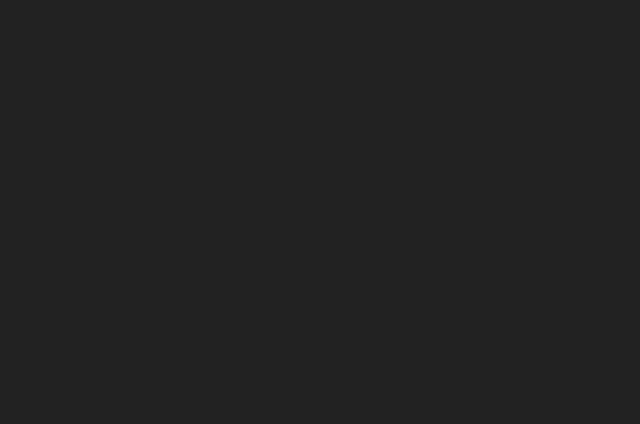
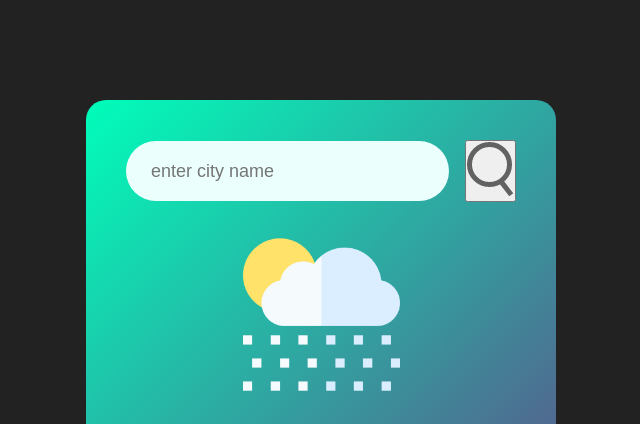
Before and after one commit to NathalieHimaya/WebDevPractice, a plain HTML site: page weather-app/index.html in a window 1280 px wide. Shown: the top 424 px of the page, without its empty margins (319-959 px from the left). Drawn offline with Linux system fonts and the light colour scheme.

Commit message:
Created Card

```diff
--- a/weather-app/index.html
+++ b/weather-app/index.html
@@ -9,7 +9,19 @@
         <meta name="viewport" content="width=device-width, initial-scale=1">
         <link rel="stylesheet" href="style.css">
     </head>
+
     <body>
+        <div class="card">
+            <div class="search">
+                <input type="text" placeholder="enter city name" spellcheck="false">
+                <button><img src="icons/search.png"></button>
+            </div>
+            <div class="weather">
+                <img src="icons/rain.png" class="weather icon">
+                <h1 class="temp">22°F</h1>
+                <h2 class="city">New York</h2>
+            </div>
+        </div>
 
 
     </body>
--- a/weather-app/style.css
+++ b/weather-app/style.css
@@ -8,3 +8,34 @@
 body{
     background-color: #222;
 }
+
+.card{
+    width: 90%;
+    max-width: 470px;
+    background: linear-gradient(135deg, #00feba, #5b548a);
+    color: #fff;
+    margin: 100px auto 0;
+    border-radius: 20px;
+    padding: 40px;
+    text-align: center;
+}
+
+.search{
+    width: 100%;
+    display: flex;
+    align-items: center;
+    justify-content: space-between;
+}
+
+.search input{
+    border: 0;
+    outline: 0;
+    background: #ebfffc;
+    color: #555;
+    padding: 10px 25px;
+    height: 60px;
+    border-radius: 30px;
+    flex: 1;
+    margin-right: 16px;
+    font-size: 18px;
+}
```
Also changed, not shown: weather-app/test.html (deleted, +0 -16 lines), weather-app/icons/clear.png (added), weather-app/icons/clouds.png (added), weather-app/icons/drizzle.png (added), weather-app/icons/humidity.png (added), weather-app/icons/mist.png (added), weather-app/icons/rain.png (added), weather-app/icons/search.png (added), weather-app/icons/snow.png (added), weather-app/icons/wind.png (added).
